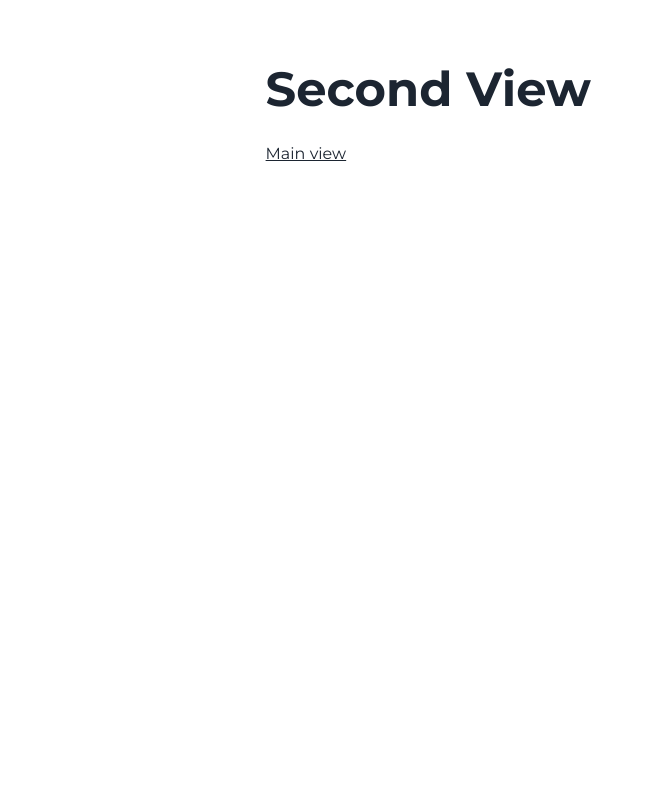
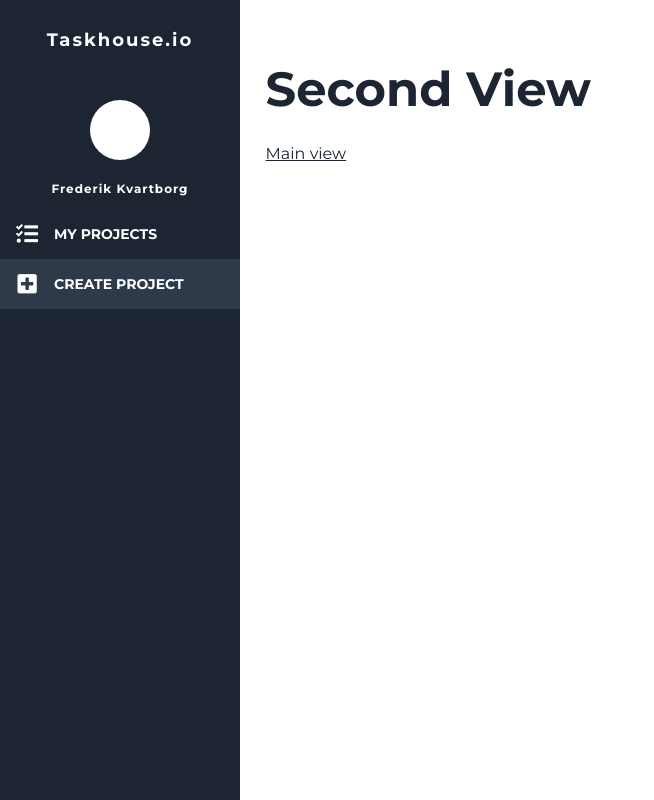
Before and after one commit to somwork/client, a React app: page /second in a window 1280 px wide. Shown: the whole page, without its empty margins (0-654 px from the left). Built offline with nearby package versions, Linux system fonts and the light colour scheme.

Commit message:
Sidebar menu (#20)
* Sidebar with menu created

* active color and hover added

* Sidebar included

* Added renderitem for menu

* primary dark and items moved

* primary variables changed

```diff
--- a/public/index.html
+++ b/public/index.html
@@ -3,6 +3,7 @@
   <head>
     <meta charset="utf-8">
     <link rel="shortcut icon" href="%PUBLIC_URL%/favicon.ico">
+    <link rel="stylesheet" href="https://use.fontawesome.com/releases/v5.5.0/css/all.css" integrity="sha384-B4dIYHKNBt8Bc12p+WXckhzcICo0wtJAoU8YZTY5qE0Id1GSseTk6S+L3BlXeVIU" crossorigin="anonymous">
     <meta name="viewport" content="width=device-width, initial-scale=1, shrink-to-fit=no">
     <meta name="theme-color" content="#000000">
     <title>TaskHouse</title>
--- a/src/components/Layout/Layout.js
+++ b/src/components/Layout/Layout.js
@@ -1,8 +1,10 @@
 import React from 'react'
 import './Layout.css'
+import Sidebar from '../Sidebar'
 
 export default ({ children }) => (
   <div className='layout'>
     {children}
+    <Sidebar/>
   </div>
 )
--- /dev/null
+++ b/src/components/Sidebar/Sidebar.css
@@ -0,0 +1,76 @@
+.sidebar{
+  position: absolute;
+  top:0;
+  left: 0;
+  background-color:var(--primary-dark);
+  min-width: 240px;
+  height: 100vh;
+  box-sizing: border-box;
+  line-height: 20px;
+}
+
+.sidebar .sidebarAvatar{
+  display: block;
+}
+
+.sidebar .circle{
+  border-radius: 50%;
+  margin: auto;
+  width: 60px;
+  height: 60px;
+  background:var(--light);
+}
+
+.sidebar .menuItem{
+  position: relative;
+  display: block;
+  line-height: 50px;
+  height: 50px;
+  white-space: nowrap;
+  text-decoration: none;
+  font-size: 14px;
+  cursor: pointer;
+}
+
+.sidebar .fas {
+  font-size: 22px;
+  width: 54px;
+  text-align: center;
+  height: 24px;
+  vertical-align: middle;
+}
+.sidebar .menuItem a{
+  color: var(--light);
+  text-decoration: none;
+  text-transform: uppercase;
+  font-weight: 600;
+}
+
+.sidebar h2{
+  font-size: 18px;
+  letter-spacing: 2px;
+  color:white;
+  text-align: center;
+  margin-top: 30px;
+  margin-bottom: 50px;
+}
+
+.sidebar p{
+  color: white;
+  font-family: var(--font-family);
+  font-weight: 600;
+  text-align: center;
+  font-size: 12px;
+  letter-spacing: 1px;
+}
+.sidebar li{
+  list-style-type: none;
+}
+
+.sidebar li:hover{
+  background: var(--primary-light);
+}
+
+.sidebar .menuItem.active{
+  background-color:var(--primary-light);
+}
--- /dev/null
+++ b/src/components/Sidebar/Sidebar.js
@@ -0,0 +1,53 @@
+import React, { Component } from 'react';
+import './Sidebar.css';
+import { Link } from 'react-router-dom';
+
+class Sidebar extends Component {
+
+  /**
+  * Array for the menu items
+  * @param  {Array}
+  */
+  items = [
+    ["My projects", "/", "fas fa-tasks"],
+    ["Create Project", "/second", "fas fa-plus-square"]
+  ]
+
+  isActive(path){
+    if (window.location.pathname !== path) {
+      return '';
+    }
+
+    return 'active';
+  }
+
+  renderItem = ([title, path, className]) => {
+      return (
+        <div key={title} className={["menuItem", this.isActive(path)].join(' ')}>
+          <Link to={path}><li><i className={className}></i>{title}</li></Link>
+        </div>
+      );
+  }
+
+  render() {
+    return (
+      <nav className="sidebar">
+        <div className="sidebarTitle">
+          <h2>Taskhouse.io</h2>
+        </div>
+        <div className="sidebarAvatar">
+          <div className="circle"></div>
+        </div>
+        <div className="sidebarUsername">
+          <p>Frederik Kvartborg</p>
+        </div>
+        <div className="sidebarMenu">
+          {this.items.map(this.renderItem)}
+        </div>
+      </nav>
+    );
+  }
+}
+
+
+export default Sidebar;
--- /dev/null
+++ b/src/components/Sidebar/index.js
@@ -0,0 +1,2 @@
+import Sidebar from './Sidebar'
+export default Sidebar
--- a/src/default.css
+++ b/src/default.css
@@ -1,10 +1,10 @@
 @import url('https://fonts.googleapis.com/css?family=Montserrat:400,700');
 
 :root {
-  --primary: #1C2531;
+  --primary-dark: #1C2531;
+  --primary-light: #2e3a4a;
   --secondary: rgba(0,0,0,0.6);
   --light: white;
-
   --font-family: 'Montserrat', sans-serif;
   --font-regular: 400;
   --font-bold: 700;
@@ -47,12 +47,12 @@ section:last-of-type {
 }
 
 a {
-  color: var(--primary);
+  color: var(--primary-dark);
   cursor: pointer;
 }
 
 h1, h2, h3, h4, h5, h6 {
-  color: var(--primary);
+  color: var(--primary-dark);
   margin: var(--spacing-top-bottom);
 }
 
--- a/src/views/Main.js
+++ b/src/views/Main.js
@@ -1,6 +1,6 @@
 import React from 'react';
 import { Link } from 'react-router-dom';
-import Layout from '../components/Layout'
+import Layout from '../components/Layout';
 
 export default () => (
   <Layout>
@@ -9,4 +9,5 @@ export default () => (
       <Link to='/second'>Second view</Link>
     </section>
   </Layout>
+
 )
```
